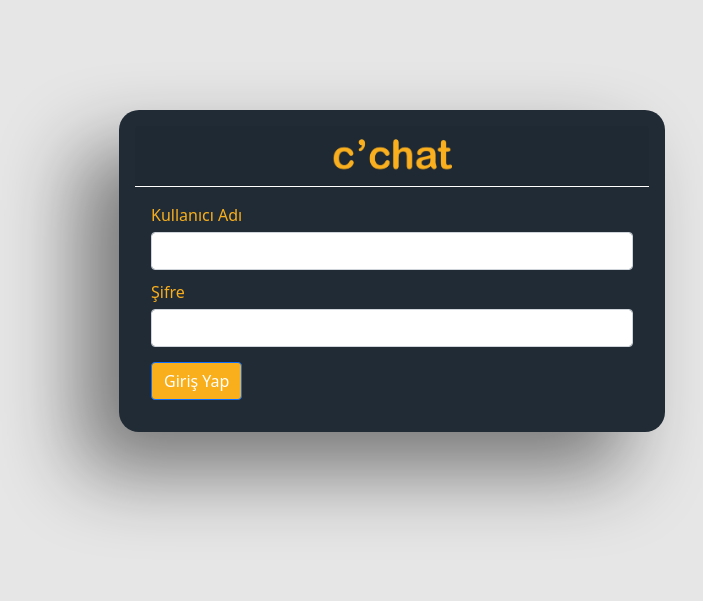
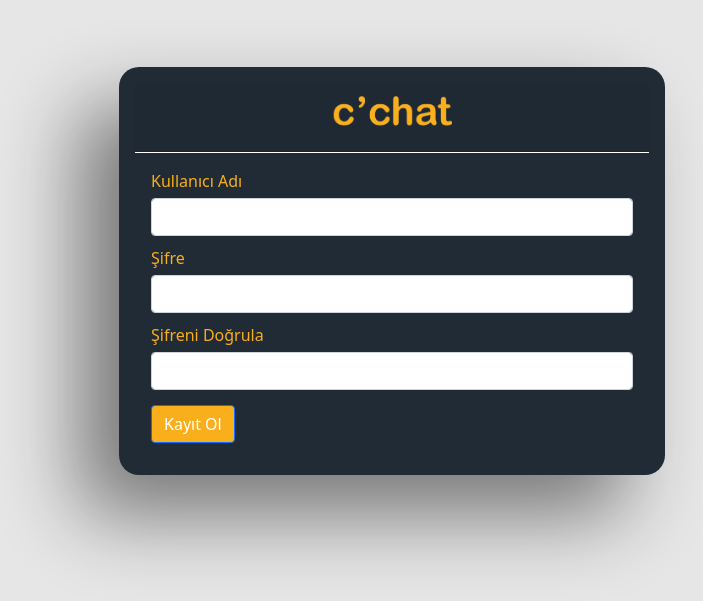
Before and after one commit to tulpardev/c-chat, a React (Create React App) app: page /signup in a window 1280 px wide. Shown: the part 105-706 px from the top of the page, without its empty margins (248-951 px from the left). Built offline with nearby package versions, Linux system fonts and the light colour scheme; no server answers.

Commit message:
route and signup page added

```diff
--- a/package.json
+++ b/package.json
@@ -7,8 +7,10 @@
     "@testing-library/react": "^11.2.7",
     "@testing-library/user-event": "^12.8.3",
     "bootstrap": "^5.0.2",
+    "firebase": "^8.6.8",
     "react": "^17.0.2",
     "react-dom": "^17.0.2",
+    "react-router-dom": "^5.2.0",
     "react-scripts": "4.0.3",
     "web-vitals": "^1.1.2"
   },
--- /dev/null
+++ b/src/components/pages/SignUp.js
@@ -0,0 +1,154 @@
+import React, { useState, useRef } from "react";
+import cchatLogo from "../../utils/cchatLogo.png";
+import { useAuth } from "../../contexts/AuthContext";
+
+function SignUp() {
+  const [submitted, setSubmitted] = useState(false);
+  const [userData, setUserData] = useState({ name: "", password: "" });
+  const { signup } = useAuth();
+  const [error, setError] = useState("");
+  const [loading, setloading] = useState(false);
+
+  const userNameRef = useRef();
+  const passwordRef = useRef();
+  const passwordVerificationRef = useRef();
+
+  function handleChange(event) {
+    const { name, value } = event.target;
+    setUserData((previousUserData) => ({
+      ...previousUserData,
+      [name]: value,
+    }));
+  }
+
+  async function handleSave(event) {
+    event.preventDefault();
+    if (passwordRef.current.value !== passwordVerificationRef.current.value) {
+      return setError("Şifreler eşleşmiyor");
+    }
+
+    try {
+      setError("");
+      setloading(true);
+      await signup(userNameRef.current.value, passwordRef.current.value);
+    } catch {
+      setError("Kullanıcı Oluşturulamadı");
+    }
+    setloading(false);
+  }
+
+  return (
+    <div>
+      <div className="user__login">
+        <div className="container">
+          <div className="row">
+            <div className="col-md-12 min-vh-100 d-flex flex-column justify-content-center">
+              <div className="row">
+                <div className="col-lg-6 col-md-10 mx-auto">
+                  <div className=" p-3 mb-5 login__card">
+                    <div className="card-header d-flex flex-column justify-content-center align-items-center">
+                      <img
+                        className="login__logo"
+                        src={cchatLogo}
+                        alt="cchatLogo"
+                      />
+                      {error && (
+                        <div className="alert alert-danger" role="alert">
+                          {error}
+                        </div>
+                      )}
+                      {/* {alert.message && (
+                        <div className={`alert ${alert.type}`}>
+                          {alert.message}
+                        </div>
+                      )} */}
+                    </div>
+                    <div className="card-body border-top border-white">
+                      <form onSubmit={handleSave}>
+                        <div className="form-group">
+                          <label className="label" htmlFor="username">
+                            Kullanıcı Adı
+                          </label>
+                          <input
+                            type="text"
+                            className="form-control border border-danger"
+                            name="name"
+                            ref={userNameRef}
+                            // eslint-disable-next-line react/jsx-no-duplicate-props
+                            className={
+                              "form-control" +
+                              (submitted && !userData.name ? " is-invalid" : "")
+                            }
+                          />
+
+                          {submitted && !userData.name && (
+                            <div className="invalid-feedback">
+                              Kullanıcı adı gereklidir!
+                            </div>
+                          )}
+                        </div>
+                        <div className="form-group">
+                          <label className="label" htmlFor="Password">
+                            Şifre
+                          </label>
+                          <input
+                            type="password"
+                            className="form-control"
+                            name="password"
+                            ref={passwordRef}
+                            // eslint-disable-next-line react/jsx-no-duplicate-props
+                            className={
+                              "form-control" +
+                              (submitted && !userData.password
+                                ? " is-invalid"
+                                : "")
+                            }
+                          />
+                          {submitted && !userData.password && (
+                            <div className="invalid-feedback">
+                              Şifre gereklidir!
+                            </div>
+                          )}
+                        </div>
+                        <div className="form-group">
+                          <label className="label" htmlFor="Password">
+                            Şifreni Doğrula
+                          </label>
+                          <input
+                            type="password"
+                            className="form-control"
+                            name="password"
+                            ref={passwordVerificationRef}
+                            // eslint-disable-next-line react/jsx-no-duplicate-props
+                            className={
+                              "form-control" +
+                              (submitted && !userData.password
+                                ? " is-invalid"
+                                : "")
+                            }
+                          />
+                          {submitted && !userData.password && (
+                            <div className="invalid-feedback">
+                              Şifre gereklidir!
+                            </div>
+                          )}
+                        </div>
+                        <div className="form-group-signup">
+                          <button type="submit" className="btn btn-primary">
+                            Kayıt Ol
+                          </button>
+                        </div>
+                      </form>
+                    </div>
+                  </div>
+                </div>
+              </div>
+            </div>
+          </div>
+        </div>
+      </div>
+    </div>
+  );
+}
+
+export default SignUp;
--- a/src/components/pages/UserLogin.js
+++ b/src/components/pages/UserLogin.js
@@ -90,8 +90,14 @@ function UserLogin() {
                           </div>
                         )}
                       </div>
-                      <div className="form-group">
+                      <div className="form-group-signup">
                         <button className="btn btn-primary">Giriş Yap</button>
+                        <p className="text-secondary font-italic">
+                          veya hesabın yoksa
+                        </p>
+                        <a href="/signup" role="button" className="btn btn-outline-secondary btn__signup">
+                          Kayıt Ol
+                        </a>
                       </div>
                     </form>
                   </div>
--- a/src/components/root/App.js
+++ b/src/components/root/App.js
@@ -1,10 +1,29 @@
-import React from 'react'
-import UserLogin from '../pages/UserLogin'
+import React from "react";
+import {
+  BrowserRouter as Router,
+  Route,
+  Switch,
+  Redirect,
+} from "react-router-dom";
+import UserLogin from "../pages/UserLogin";
+import SignUp from "../pages/SignUp";
+import { AuthProvider } from "../../contexts/AuthContext";
 
 function App() {
   return (
-    <UserLogin/>
-  )
+    <AuthProvider>
+      <Router>
+        <Switch>
+          <Route exact path="/">
+            <UserLogin />
+          </Route>
+          <Route path="/signup">
+            <SignUp />
+          </Route>
+        </Switch>
+      </Router>
+    </AuthProvider>
+  );
 }
 
-export default App
+export default App;
--- /dev/null
+++ b/src/components/root/firebase.js
@@ -0,0 +1,15 @@
+import firebase from "firebase/app";
+import "firebase/auth";
+
+const firebaseApp = firebase.initializeApp({
+  apiKey: "AIzaSyBQTxeDkyQ7zhH7NdHxixnm10K4pPOsB_I",
+  authDomain: process.env.REACT_APP_FIREBASE_AUTH_DOMAIN,
+  projectId: process.env.REACT_APP_FIREBASE_PROJECT_ID,
+  storageBucket: process.env.REACT_APP_FIREBASE_STORAGE_BUCKET,
+  messagingSenderId: process.env.REACT_APP_FIREBASE_MESSAGING_SENDER_ID,
+  appId: process.env.REACT_APP_FIREBASE_APP_ID,
+  measurementId: process.env.REACT_APP_FIREBASE_MEASUREMENT_ID,
+});
+
+export const auth = firebaseApp.auth();
+export default firebaseApp;
--- /dev/null
+++ b/src/contexts/AuthContext.js
@@ -0,0 +1,35 @@
+import React, { createContext, useContext, useState, useEffect } from "react";
+import { auth } from "../components/root/firebase";
+
+const AuthContext = createContext();
+
+export function useAuth() {
+  return useContext(AuthContext);
+}
+
+export function AuthProvider({ children }) {
+  const [currentUser, setCurrentUser] = useState();
+  const [loading, setLoading] = useState(false);
+
+  useEffect(() => {
+    const unsubscribe = auth.onAuthStateChanged((user) => {
+      setLoading(false);
+      setCurrentUser(user);
+    });
+    return unsubscribe;
+  }, []);
+
+  function signup(email, password) {
+    return auth.createUserWithEmailAndPassword(email, password);
+  }
+
+  const value = {
+    currentUser,
+    signup,
+  };
+  return (
+    <AuthContext.Provider value={value}>
+      {!loading && children}
+    </AuthContext.Provider>
+  );
+}
--- a/src/index.js
+++ b/src/index.js
@@ -1,14 +1,17 @@
-import React from 'react';
-import ReactDOM from 'react-dom';
-import App from './components/root/App';
-import reportWebVitals from './reportWebVitals';
+import React from "react";
+import ReactDOM from "react-dom";
+import App from "./components/root/App";
+import reportWebVitals from "./reportWebVitals";
 import "bootstrap/dist/css/bootstrap.min.css";
+import { BrowserRouter } from "react-router-dom";
 
 ReactDOM.render(
-  <React.StrictMode>
-    <App />
-  </React.StrictMode>,
-  document.getElementById('root')
+  <BrowserRouter>
+    <React.StrictMode>
+      <App />
+    </React.StrictMode>
+  </BrowserRouter>,
+  document.getElementById("root")
 );
 
 // If you want to start measuring performance in your app, pass a function
--- a/src/styles/UserLogin.css
+++ b/src/styles/UserLogin.css
@@ -19,6 +19,7 @@
   width: 25%;
   height: 25%;
   object-fit: cover;
+  margin-bottom: 10px;
 }
 
 .label {
@@ -27,16 +28,33 @@
 }
 
 .form-control {
-  margin-bottom: 10px !important;
+  margin-bottom: 10px ;
 }
 
 .form-control:focus {
-  border-color: #f9af1b;
+  border-color: #f9af1b !important;
   box-shadow: 0px 1px 1px rgba(0, 0, 0, 0.075) inset,
-    0px 0px 8px rgba(240, 186, 39, 0.815);
+    0px 0px 8px rgba(240, 186, 39, 0.815) !important;
 }
 
 .btn {
   margin-top: 5px;
   background-color: #f9af1b !important;
+  margin-right: 20px;
 }
+
+.text-secondary{
+    font-style: italic !important;
+    font-size: 1rem !important;
+}
+
+.form-group-signup {
+    display: flex;
+    align-items: baseline;
+    flex-direction: row;
+}
+
+.btn__signup{
+  background-color: transparent !important;
+  margin-left: 10px;
+}
```
Also changed, not shown: src/components/pages/HomePage.js (added, +13 -0 lines), 1 other file (tests, documents, lock files or other folders).
